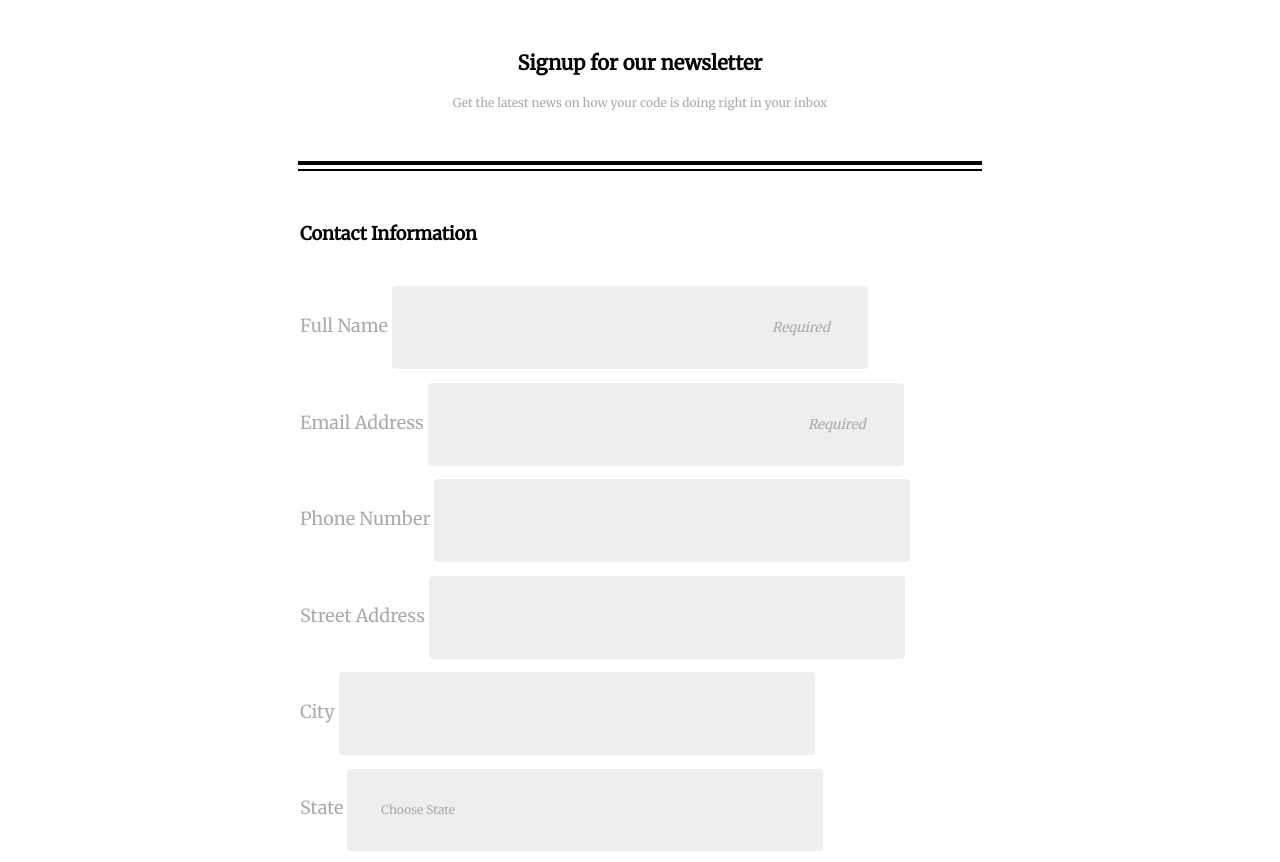
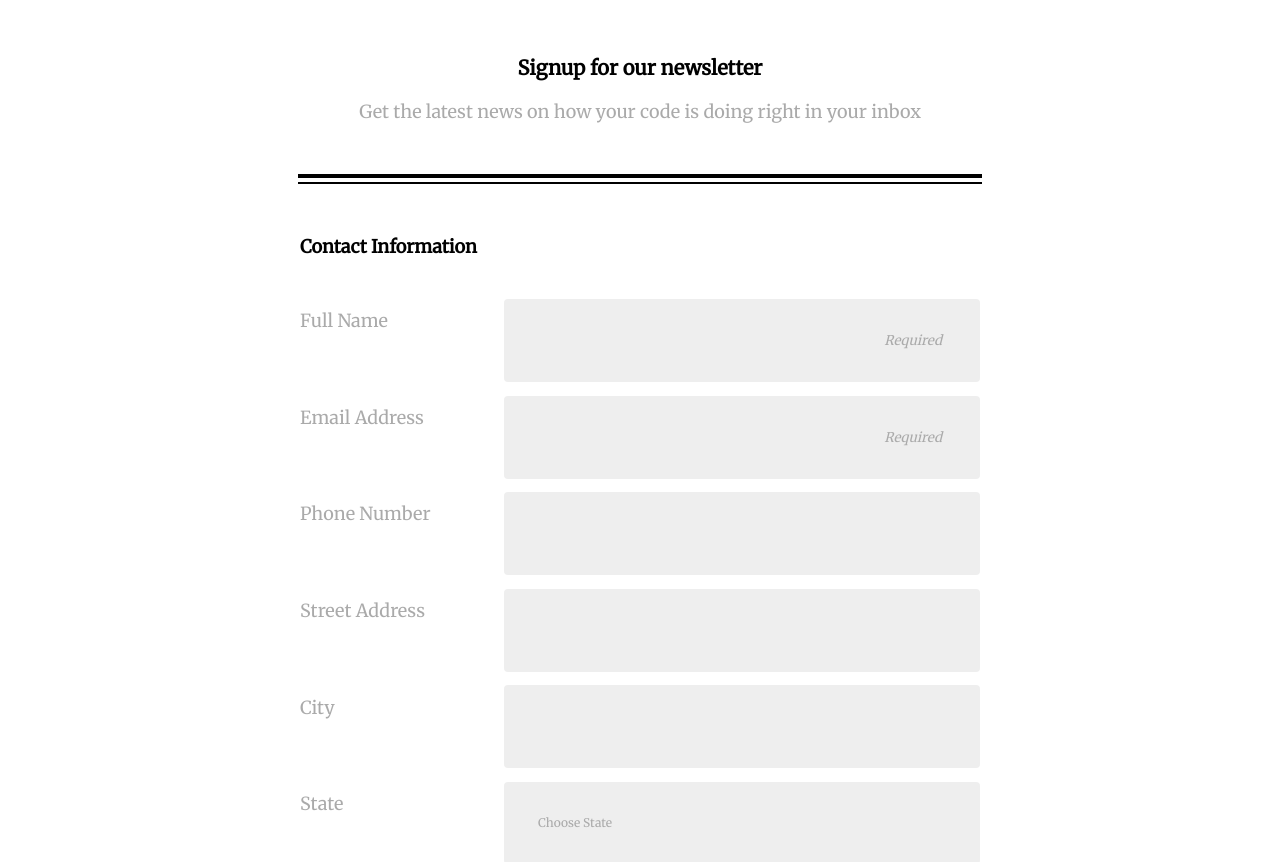
Before and after one commit to Ahunter24/Treehouse-Registration-Form, a plain HTML site: page index.html in a window 1280 px wide. Shown: the part 82-944 px from the top of the page. Drawn offline with Linux system fonts and the light colour scheme.

Commit message:
Increased font-size for header and form-header, applied clearfix class and float left to contact label and div

```diff
--- a/index.html
+++ b/index.html
@@ -21,27 +21,27 @@
     <div class="contact">
       <fieldset>
         <legend>Contact Information</legend>
-        <div>
+        <div class="clearfix">
           <label for="full-name">Full Name</label>
           <input type="text" id="full-name" name="user_name" placeholder="Required">
         </div>
-        <div>
+        <div class="clearfix">
           <label for="mail">Email Address</label>
           <input type="email" id="mail" name="user_email" placeholder="Required">
         </div>
-        <div>
+        <div class="clearfix">
           <label for="phone">Phone Number</label>
           <input type="tel" id="phone" name="user_phone">
         </div>
-        <div>
+        <div class="clearfix">
           <label for="address">Street Address</label>
           <input type="text" id="address" name="user_address">
         </div>
-        <div>
+        <div class="clearfix">
           <label for="city">City</label>
           <input type="text" id="city" name="user_city">
         </div>
-        <div>
+        <div class="clearfix">
           <label for="state">State</label>
           <select id="state" name="user_state">
             <option value="" disabled selected hidden>Choose State</option>
@@ -52,7 +52,7 @@
             <option value="texas">TX</option>
           </select>
         </div>
-        <div>
+        <div class="clearfix">
           <label for="zip-code">Zip Code</label>
           <input type="text" id="zip-code" name="user_zip">
         </div>
--- a/styles/styles.css
+++ b/styles/styles.css
@@ -155,6 +155,7 @@ footer p {
   }
   header h2 {
     padding: 2% 0;
+    font-size: 22px;
   }
   .form-header {
     padding: 5% 0 0;
@@ -162,18 +163,24 @@ footer p {
   .form-header h3 {
     font-size: 20px;
   }
+  .contact div {
+    width: 100%;
+  }
   .contact label {
     width: 30%;
     font-size: 18px;
     display: inline;
+    float: left;
   }
-  .contact input,
-  .contact select {
+  .contact input, .contact select {
     width: 70%;
-    display: inline;
   }
-  legend,
-  .newsletter label {
+  legend, .newsletter label,
+  .form-header p {
     font-size: 18px;
   }
+  .clearfix {
+    content: "";
+    display: table;
+  }
 }
```
